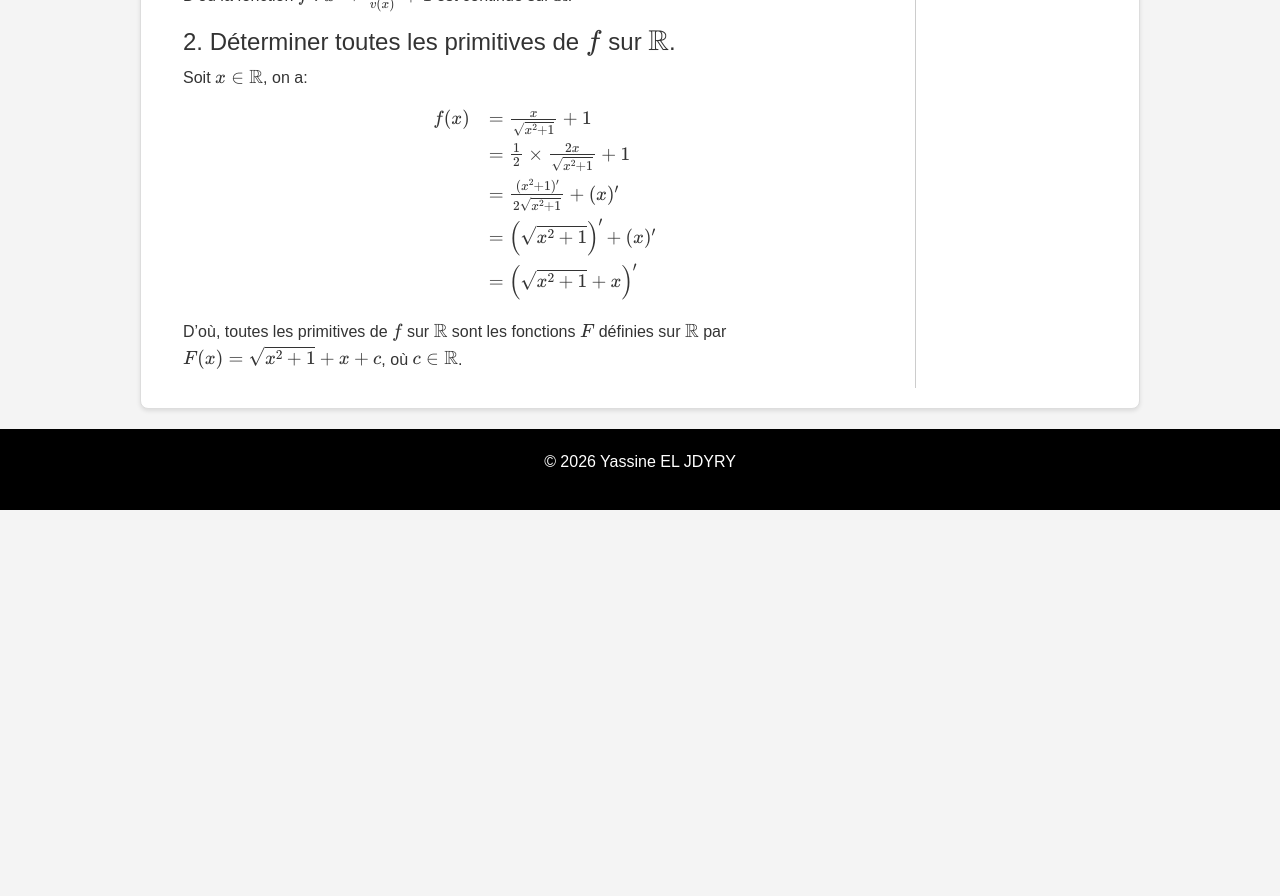
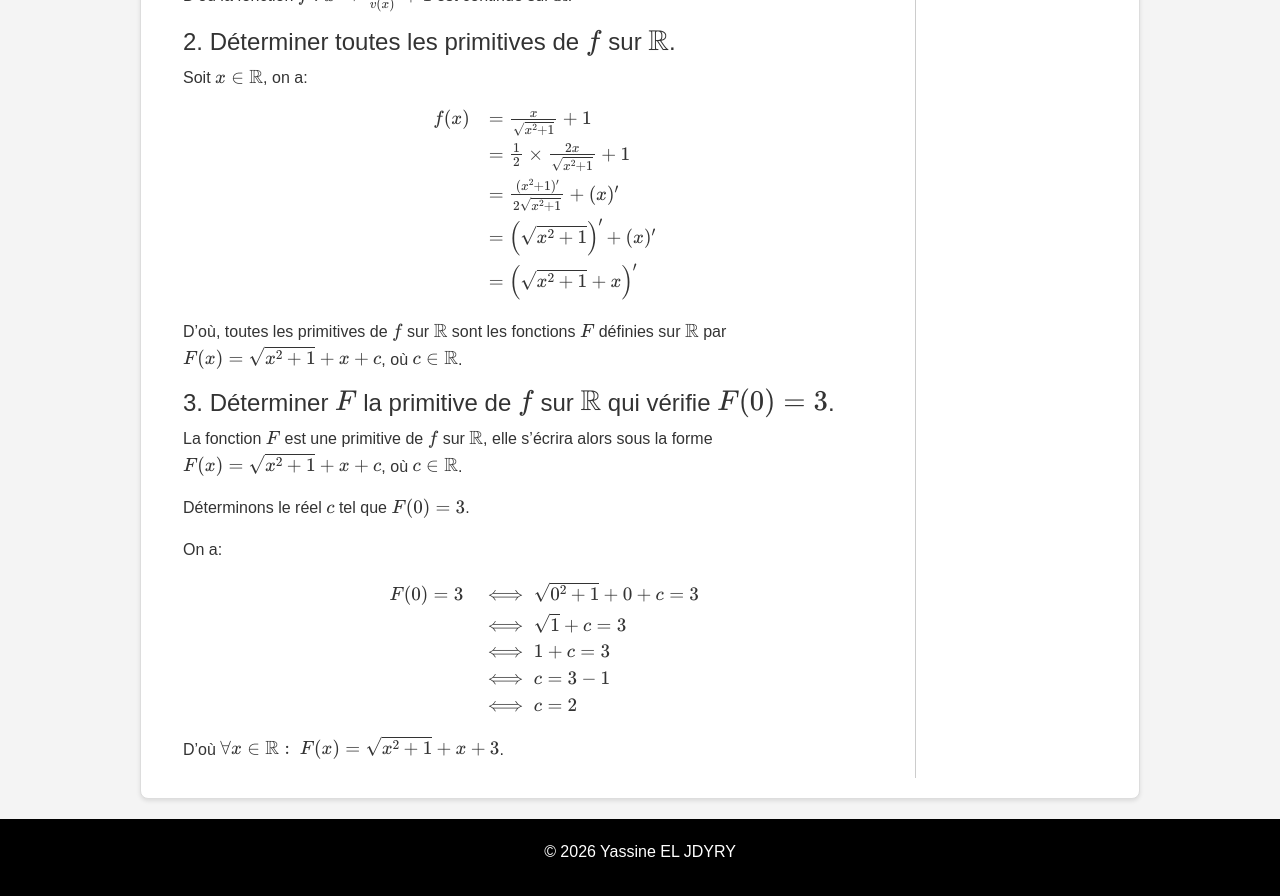
Before and after one commit to learninmath/learninmath.github.io, a Jekyll site: the page built from _2bpc/chapitre5.md, in a window 1280 px wide and 900 px high, scrolled down 1016 px. Shown: the top 896 px of the window. Built offline with Jekyll 4.4.1, drawn with Linux system fonts in a browser that asks for light colours; before the commit the page ends 1526 px from its top, so only the background shows below that.

```diff
--- a/_2bpc/chapitre5.md
+++ b/_2bpc/chapitre5.md
@@ -55,3 +55,25 @@ f(x) & = \frac{x}{\sqrt{x^2+1}}+1 \\
 $$
 
 D'où, toutes les primitives de $f$ sur $\mathbb{R}$ sont les fonctions $F$ définies sur $\mathbb{R}$ par $F(x)=\sqrt{x^2+1}+x+c$, où $c\in\mathbb{R}$.
+
+#### 3. Déterminer $F$ la primitive de $f$ sur $\mathbb{R}$ qui vérifie $F(0) = 3$.
+
+La fonction $F$ est une primitive de $f$ sur $\mathbb{R}$, elle s'écrira alors sous la forme $F(x)=\sqrt{x^2+1}+x+c$, où $c\in\mathbb{R}$.
+
+Déterminons le réel $c$ tel que $F(0) = 3$.
+
+On a:
+
+$$
+\begin{array}{ll}
+F(0) = 3 & \iff \sqrt{0^2+1}+0+c = 3 \\
+     & \iff \sqrt{1}+c = 3 \\
+     & \iff 1+c = 3 \\
+     & \iff c = 3-1 \\
+     & \iff c = 2
+\end{array}
+$$
+
+D'où $\forall x\in\mathbb{R}:\ F(x)=\sqrt{x^2+1}+x+3$.
+
+<!-- ### Exercice 2 de la série -->
```
